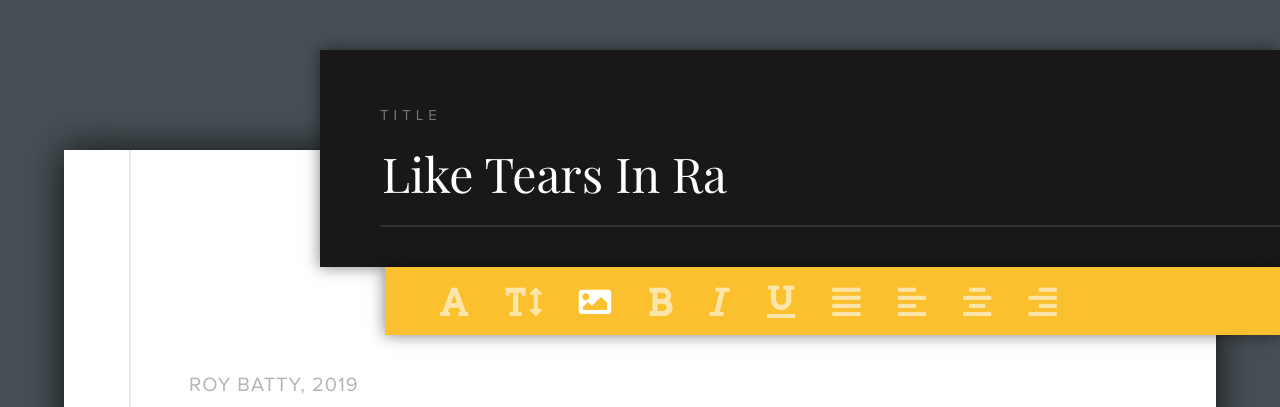
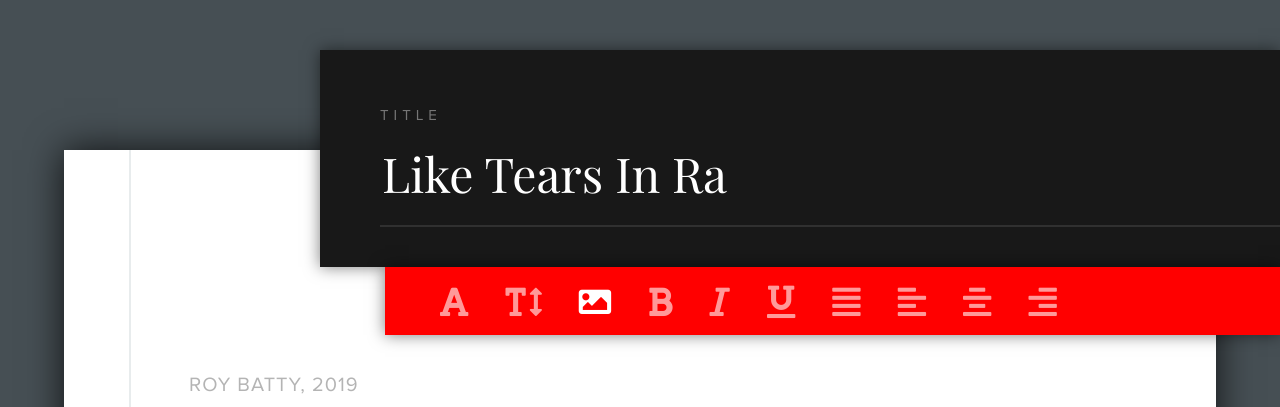
Before and after one commit to dashaposukh04/text-editor, a plain HTML site: page index.html in a window 1280 px wide. Shown: the top 407 px of the page. Drawn offline with nearby package versions, Linux system fonts and the light colour scheme.

Commit message:
change color of editor tools

```diff
--- a/css/styles.css
+++ b/css/styles.css
@@ -107,7 +107,7 @@ body {
 }
 
 .editor__tools {
-	background-color: #fbc02d;
+	background-color: #ff0000;
 	padding: 10px 40px;
 	margin-left: 65px;
 	box-shadow: 0px 0px 15px 0 rgba(0,0,0,.5);
```
